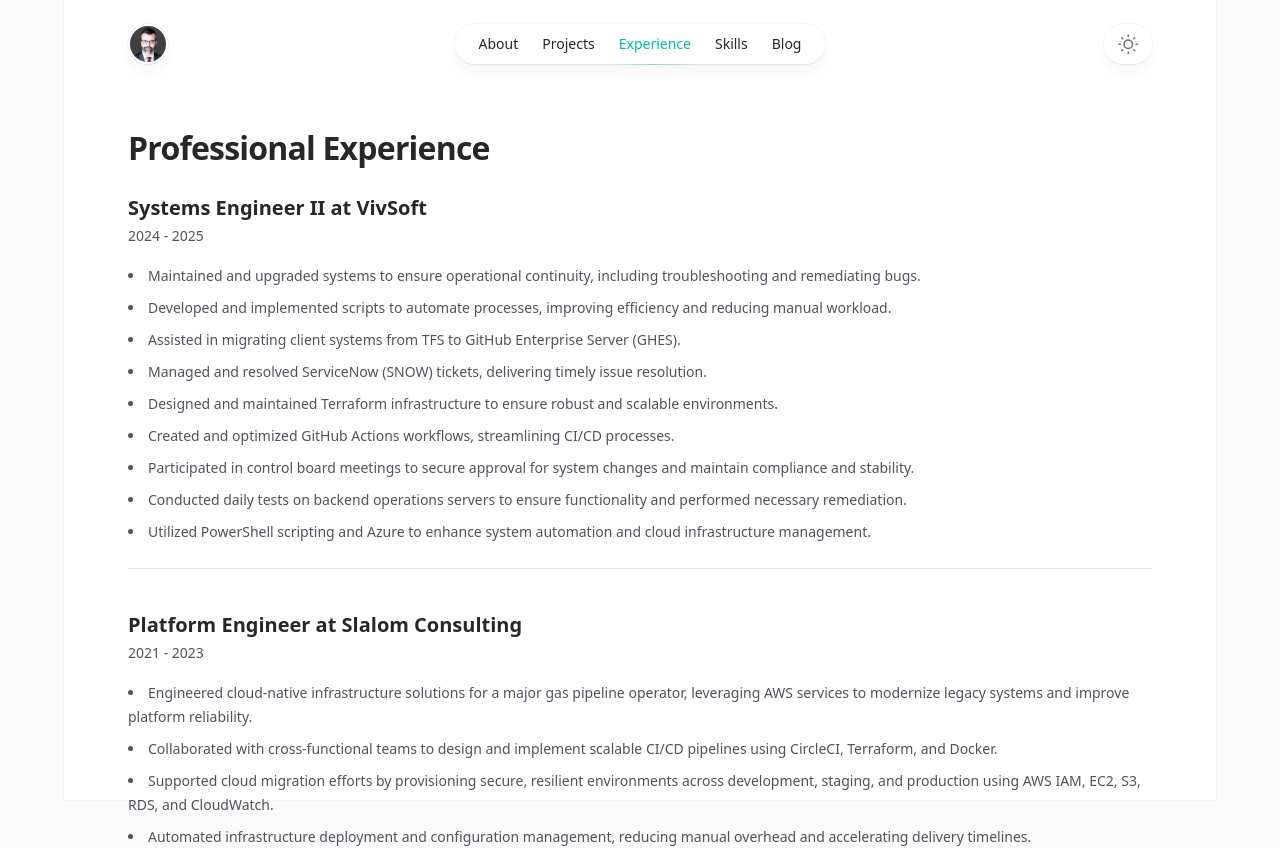
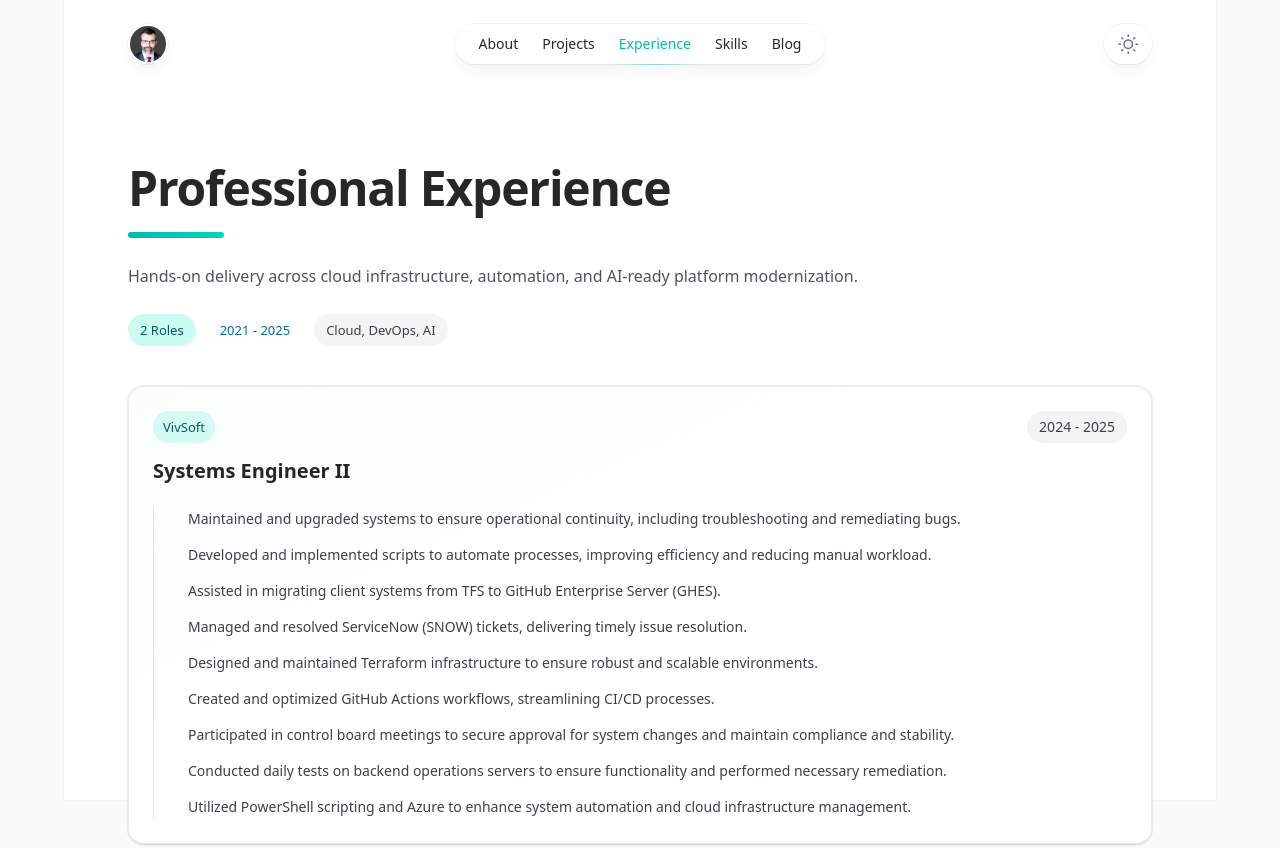
Before and after one commit to scott-ai-maker/portfolio, a Next.js app: page /experience in a window 1280 px wide. Shown: the top 848 px of the page. Built offline with nearby package versions, Linux system fonts and the light colour scheme; no server answers.

Commit message:
Polish experience page visuals and role cards

```diff
--- a/src/app/experience/page.tsx
+++ b/src/app/experience/page.tsx
@@ -56,12 +56,31 @@ export default function Experience() {
     },
   ]
 
+  const totalYears = `${roles[roles.length - 1].start} - ${roles[0].end}`
+
   return (
-    <Container className="mt-16">
-      <h1 className="text-4xl font-bold tracking-tight text-zinc-800 dark:text-zinc-100">
-        Professional Experience
-      </h1>
-      <div className="mt-6 space-y-10">
+    <Container className="mt-16 sm:mt-24">
+      <header className="max-w-3xl">
+        <h1 className="text-4xl font-bold tracking-tight text-zinc-800 sm:text-5xl dark:text-zinc-100">
+          Professional Experience
+        </h1>
+        <div className="mt-4 h-1.5 w-24 rounded-full bg-gradient-to-r from-teal-500 via-accent to-teal-400" />
+        <p className="mt-6 text-base text-zinc-600 dark:text-zinc-400">
+          Hands-on delivery across cloud infrastructure, automation, and AI-ready platform modernization.
+        </p>
+        <div className="mt-6 flex flex-wrap gap-3">
+          <span className="inline-flex items-center rounded-full bg-teal-100 px-3 py-1 text-xs font-medium text-teal-800 dark:bg-teal-900/30 dark:text-teal-300">
+            {roles.length} Roles
+          </span>
+          <span className="inline-flex items-center rounded-full bg-accent/10 px-3 py-1 text-xs font-medium text-sky-700 dark:bg-accent/20 dark:text-sky-300">
+            {totalYears}
+          </span>
+          <span className="inline-flex items-center rounded-full bg-zinc-100 px-3 py-1 text-xs font-medium text-zinc-700 dark:bg-zinc-800 dark:text-zinc-300">
+            Cloud, DevOps, AI
+          </span>
+        </div>
+      </header>
+      <div className="mt-10 space-y-8">
         {roles.map((role, index) => (
           <Role key={index} role={role} />
         ))}
--- a/src/components/Role.tsx
+++ b/src/components/Role.tsx
@@ -1,19 +1,27 @@
 export function Role({ role }: { role: { company: string; title: string; start: string; end: string; description: string[] } }) {
   return (
-    <div className="border-b border-zinc-200 pb-6 dark:border-zinc-700">
-      <h2 className="text-xl font-semibold text-zinc-800 dark:text-zinc-100">
-        {role.title} at {role.company}
-      </h2>
-      <p className="text-sm text-zinc-600 dark:text-zinc-400">
-        {role.start} - {role.end}
-      </p>
-      <ul className="mt-4 space-y-2 text-sm text-zinc-600 dark:text-zinc-400">
+    <article className="rounded-2xl border border-zinc-200/80 bg-gradient-to-br from-teal-50/40 via-white to-white p-6 shadow-sm ring-1 ring-zinc-900/5 transition-colors hover:border-teal-200 dark:border-zinc-700/60 dark:from-teal-950/15 dark:via-zinc-900 dark:to-zinc-900 dark:ring-white/10 dark:hover:border-teal-700/40">
+      <div className="flex flex-wrap items-start justify-between gap-4">
+        <div>
+          <p className="inline-flex items-center rounded-full bg-teal-100/80 px-2.5 py-1 text-xs font-medium text-teal-800 dark:bg-teal-900/30 dark:text-teal-300">
+            {role.company}
+          </p>
+          <h2 className="mt-3 text-xl font-semibold text-zinc-800 dark:text-zinc-100">
+            {role.title}
+          </h2>
+        </div>
+        <p className="inline-flex items-center rounded-full bg-zinc-100 px-3 py-1 text-sm font-medium text-zinc-700 dark:bg-zinc-800 dark:text-zinc-300">
+          {role.start} - {role.end}
+        </p>
+      </div>
+      <ul className="mt-5 space-y-3 border-l border-teal-200/70 pl-4 text-sm text-zinc-700 dark:border-teal-800/60 dark:text-zinc-300">
         {role.description.map((item, index) => (
-          <li key={index} className="list-disc list-inside">
-            {item}
+          <li key={index} className="flex items-start gap-3 leading-6">
+            <span className="mt-2 h-1.5 w-1.5 flex-none rounded-full bg-accent" aria-hidden="true" />
+            <span>{item}</span>
           </li>
         ))}
       </ul>
-    </div>
+    </article>
   )
 }
```
